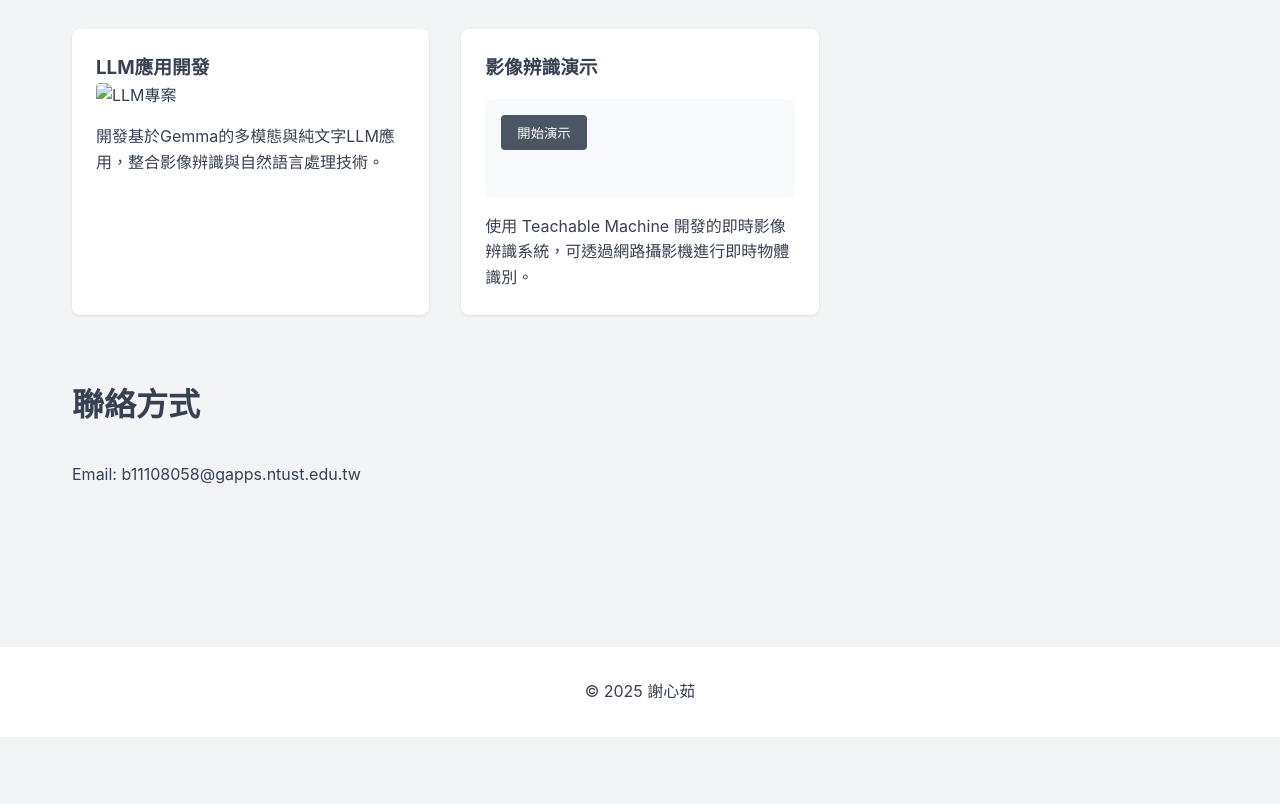
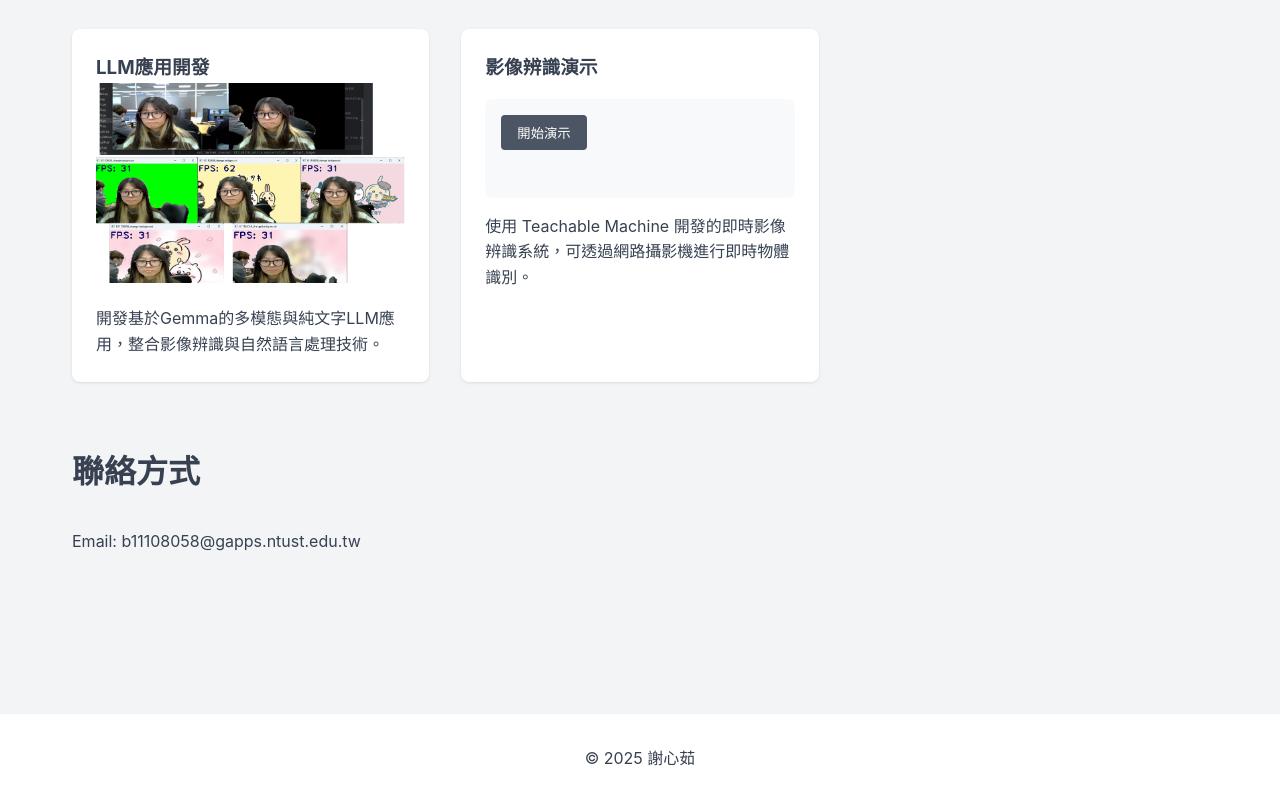
Before and after one commit to hjuuuu11/hjuuuu11.github.io, a plain HTML site: page index.html in a window 1280 px wide. Shown: the part 879-1683 px from the top of the page. Before the commit the page ends 1616 px from the top, so only its background shows below. Drawn offline with Linux system fonts and the light colour scheme; files whose address does not match are found by name.

Commit message:
local repo ready

```diff
--- a/index.html
+++ b/index.html
@@ -54,7 +54,7 @@
         </article>
         <article class="project">
           <h3>LLM應用開發</h3>
-          <img src="attached_assets/image (1).png" alt="LLM專案" class="project-img">
+          <img src="attached_assets/image1.png" alt="LLM專案" class="project-img">
           <p>開發基於Gemma的多模態與純文字LLM應用，整合影像辨識與自然語言處理技術。</p>
         </article>
         <article class="project">
```
Also changed, not shown: attached_assets/generated-icon.png (renamed from generated-icon.png), attached_assets/image-2.png (renamed from image-2.png), attached_assets/image-3.png (renamed from image-3.png), attached_assets/image.png (renamed from image.png), attached_assets/image1.png (renamed from image (1).png), 2 other files.
